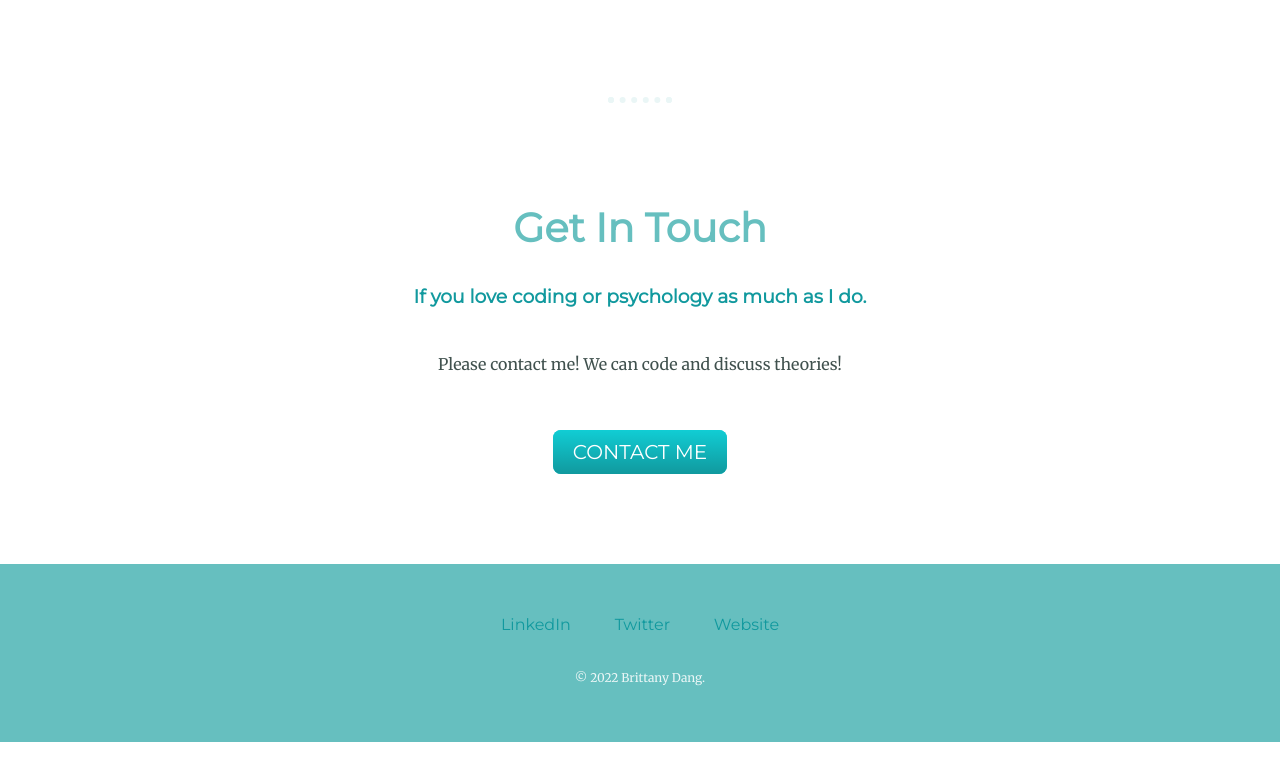
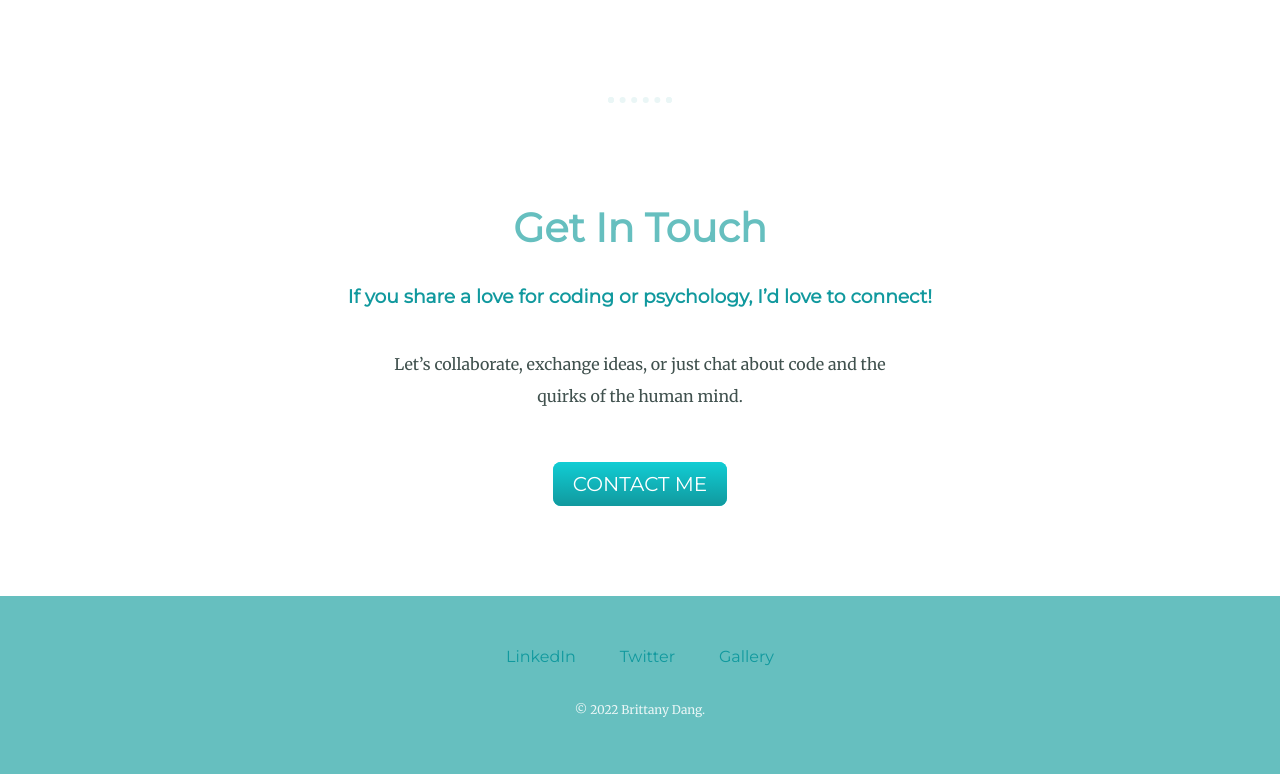
Before and after one commit to Queen-K-Rool/ps, a plain HTML site: page index.html in a window 1280 px wide. Shown: the part 2181-2955 px from the top of the page. Before the commit the page ends 2923 px from the top, so only its background shows below. Drawn offline with Linux system fonts and the light colour scheme.

Commit message:
Update index.html
Updated button and contact me text

```diff
--- a/index.html
+++ b/index.html
@@ -42,8 +42,8 @@
     <hr>
     <div class="contact-me">
       <h2>Get In Touch</h2>
-      <h3>If you love coding or psychology as much as I do.</h3>
-      <p class="contact-message">Please contact me! We can code and discuss theories!</p>
+      <h3>If you share a love for coding or psychology, I’d love to connect!</h3>
+      <p class="contact-message">Let’s collaborate, exchange ideas, or just chat about code and the quirks of the human mind.</p>
       <a class="btn" href="mailto:brittany.dang7@gmail.com">CONTACT ME</a>
     </div>
   </div>
@@ -52,7 +52,7 @@
   <div class="bottom-container">
     <a class="footer-link" href="https://www.linkedin.com/in/brittanydang">LinkedIn</a>
     <a class="footer-link" href="https://twitter.com/Queen_K_Rool">Twitter</a>
-    <a class="footer-link" href="https://brittanydang7.wixsite.com/website">Website</a>
+    <a class="footer-link" href="https://brittanydang7.wixsite.com/website">Gallery</a>
     <p class="copyright">© 2022 Brittany Dang.</p>
   </div>
 
```
